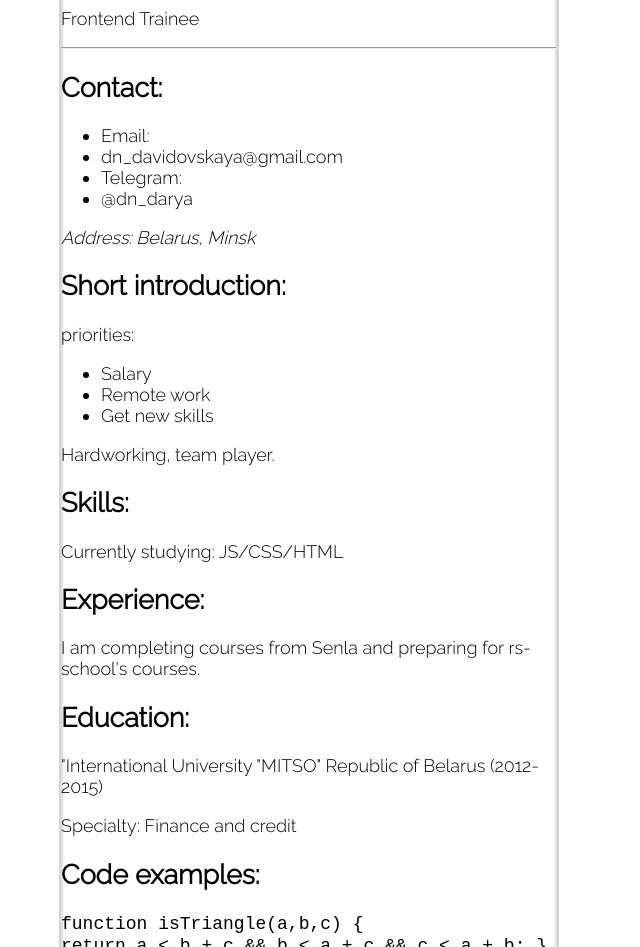
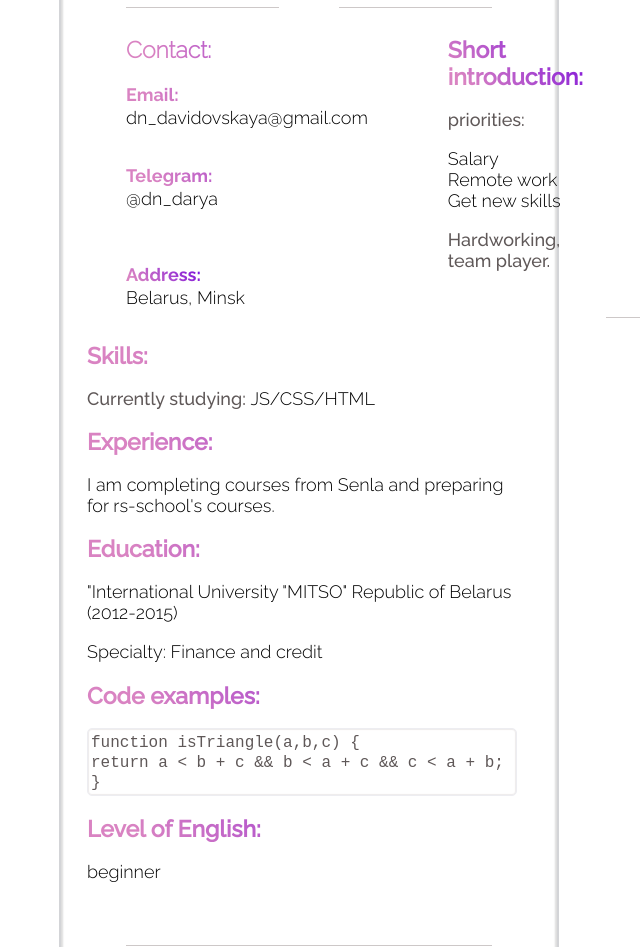
Before and after one commit to Darya-dn/rsschool-cv, a plain HTML site: page index.html in a window 1280 px wide. Shown: the part 373-1320 px from the top of the page, without its empty margins (331-971 px from the left). Drawn offline with Linux system fonts and the light colour scheme.

Commit message:
feat: add background

```diff
--- a/styles.css
+++ b/styles.css
@@ -40,3 +40,175 @@ body {
     box-shadow: inset 0 0 2px 2px rgba(221, 221, 221, 1);
     box-sizing: border-box;
 }
+
+ul > li {
+    list-style-type: none;
+}
+
+ul {
+    padding: 0;
+}
+
+h2 {
+    /*color: #ae9ab1;*/
+    font-family: Raleway-Medium;
+    font-size: 23px;
+    background: linear-gradient(45deg, #d983c2 13%, #851BD9 86%, #3F0FFF);
+    color: #3F0FFF;
+    -webkit-background-clip: text;
+    -webkit-text-fill-color: transparent;
+}
+
+.container-main {
+    padding: 0 30px 40px 65px;
+}
+
+.header-container {
+    display: flex;
+    align-items: flex-start;
+}
+
+hr {
+    height: 1px;
+    background-color: #cdc8c8;
+    border: none;
+    text-align: center;
+    margin-left: 65px;
+    margin-right: 65px;
+}
+hr::before {
+    content: "";
+    position: relative;
+    background-color: white;
+    padding: 20px 30px;
+    color: #cdc8c8;
+}
+
+.header-photo {
+    border-radius: 50%;
+}
+.header-photo-padding {
+    padding: 40px 50px 40px 115px;
+}
+
+.header-text-padding {
+    padding: 50px 50px 10px 120px;
+}
+
+.header-title {
+    margin: 0;
+    /*color: #ae9ab1;*/
+    color: #645f5f;
+    max-width: 280px;
+    padding-top: 30px;
+    font-size: 42px;
+    font-family: Raleway-Medium;
+}
+
+.header-text {
+    font-size: 20px;
+    /*color: #7e6f72;*/
+    font-weight: 600;
+    background: linear-gradient(45deg, #d983c2 13%, #851BD9 86%, #3F0FFF);
+    color: #3F0FFF;
+    -webkit-background-clip: text;
+    -webkit-text-fill-color: transparent;
+    font-family: Raleway-Bold;
+}
+
+.contacts-item,
+.contacts-address {
+    font-family: Raleway-Bold;
+    /*color: #ae9ab1;*/
+    line-height: 25px;
+    background: linear-gradient(45deg, #d983c2 13%, #851BD9 86%, #3F0FFF);
+    color: #3F0FFF;
+    -webkit-background-clip: text;
+    -webkit-text-fill-color: transparent;
+}
+address {
+    max-width: 120px;
+    font-style: inherit;
+}
+
+.contacts {
+    max-width: 300px;
+    margin: 0;
+}
+
+.contacts > h2 {
+    font-family: Raleway-ExtraLight;
+}
+
+.contacts-item-padding {
+    padding-bottom: 35px;
+}
+
+.container-flex-group1 {
+    display: flex;
+    justify-content: space-between;
+    max-height: 300px;
+}
+
+.about-me {
+    padding: 0 255px 30px 50px;
+}
+
+.about-me > p,
+.skills-text {
+    font-family: Raleway-Medium;
+    font-weight: 400;
+    color: #5f5858;
+}
+
+.container-flex-group2 {
+    display: flex;
+    justify-content: flex-end;
+}
+
+.container-group2-padding {
+    max-width: 430px;
+    padding: 5px 40px 40px 20px;
+}
+
+.language-javascript{
+    font-size: 16px;
+    border: 1px solid #ededf1;
+    border-radius: 5px;
+    box-shadow: inset 0 0 1px 1px rgb(238, 235, 235);
+    box-sizing: border-box;
+    padding: 3px;
+}
+
+code {
+    color: #5f5858;
+}
+
+.line {
+    height: 1px;
+    background: #cdc8c8;
+}
+
+.line-main {
+    padding-left: 545px;
+    width: 405px;
+}
+
+.line-footer {
+    padding: 5px 65px;
+}
+
+.container-footer {
+    display: flex;
+    justify-content: center;
+}
+
+.footer-item-flex {
+    width: calc(1/3*100% - (1 - 1/3)*80px);
+    margin: 5px 0 5px;
+}
+
+.footer-decoration {
+    display: flex;
+    align-items: center;
+}
```
